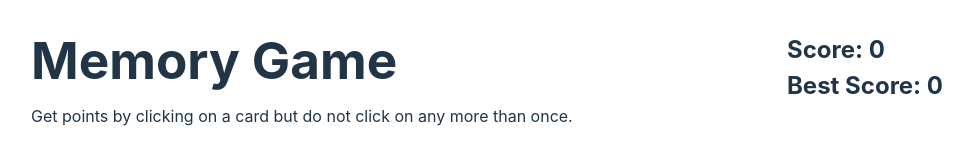
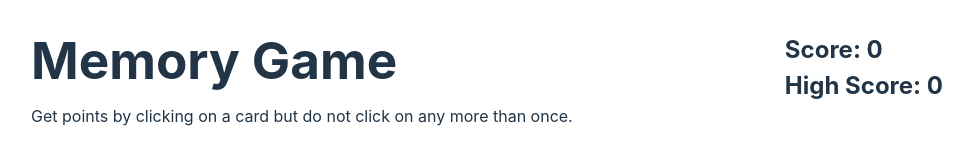
Before and after one commit to Linielt/memory-card-game, a React (Vite) app: page / in a window 1280 px wide. Shown: the top 160 px of the page, without its empty margins (153-1126 px from the left). Built offline with nearby package versions, Linux system fonts and the light colour scheme.

Commit message:
Scoreboard now displays score from state

```diff
--- a/src/App.jsx
+++ b/src/App.jsx
@@ -3,7 +3,8 @@ import './App.css'
 import ScoreBoard from './components/ScoreBoard'
 
 function App() {
-  const [count, setCount] = useState(0)
+  const [score, setScore] = useState(0);
+  const [highScore, setHighScore] = useState(0);
 
   return (
     <main className='app'>
@@ -14,7 +15,7 @@ function App() {
           </div>
           <p>Get points by clicking on a card but do not click on any more than once.</p>
         </div>
-        <ScoreBoard></ScoreBoard>
+        <ScoreBoard score={score} highScore={highScore}></ScoreBoard>
       </header>
     </main>
   )
--- a/src/components/ScoreBoard.jsx
+++ b/src/components/ScoreBoard.jsx
@@ -1,8 +1,8 @@
-export default function ScoreBoard() {
+export default function ScoreBoard({score, highScore}) {
     return (
         <div className='scoreboard'>
-            <h2>Score: 0</h2>
-            <h2>Best Score: 0</h2>
+            <h2>Score: {score}</h2>
+            <h2>High Score: {highScore}</h2>
         </div>
     )
 }
```
